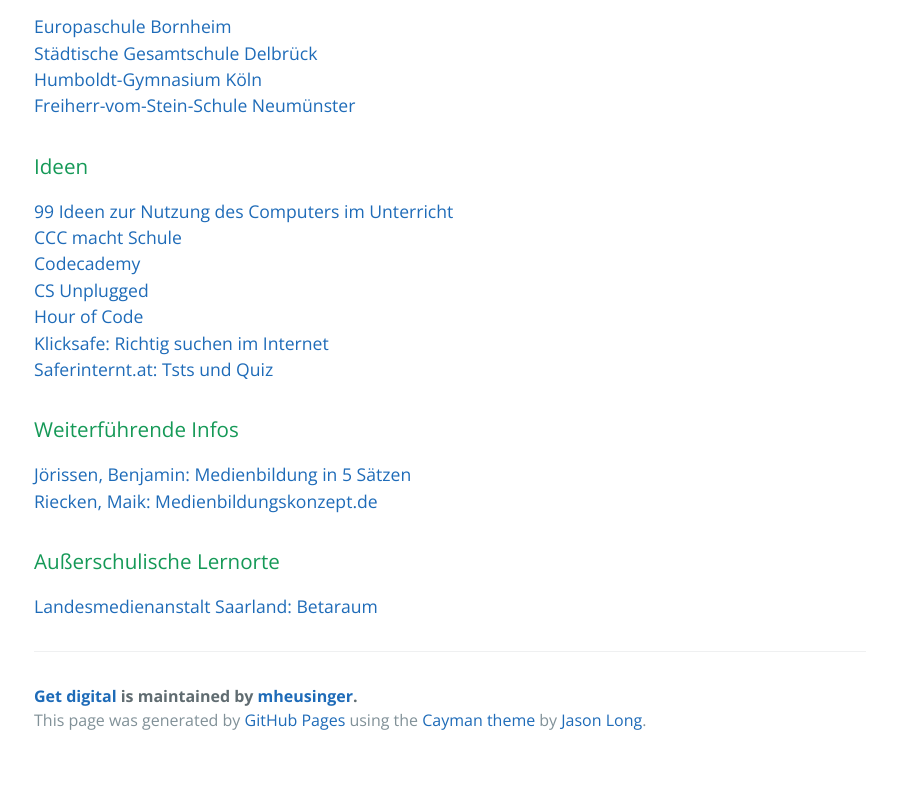
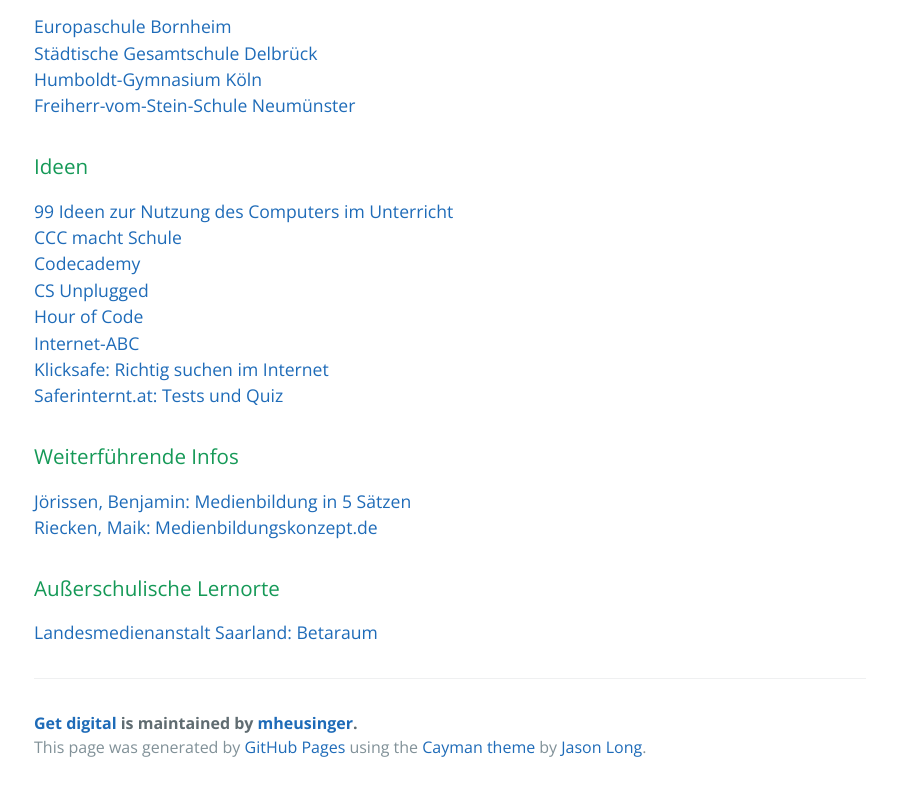
Before and after one commit to mheusinger/getdigital, a plain HTML site: page index.html in a window 1280 px wide. Shown: the part 1936-2727 px from the top of the page, without its empty margins (190-1087 px from the left). Before the commit the page ends 2700 px from the top, so only its background shows below. Drawn offline with nearby package versions, Linux system fonts and the light colour scheme.

Commit message:
Update index.html

```diff
--- a/index.html
+++ b/index.html
@@ -99,8 +99,9 @@
        <a href="https://www.codecademy.com">Codecademy</a><br />
        <a href="http://csunplugged.org">CS Unplugged</a><br />
        <a href="https://hourofcode.com/de">Hour of Code</a><br />
+       <a href="https://www.internet-abc.de/kinder/lernen-schule/lernmodule/">Internet-ABC</a><br />
        <a href="http://www.klicksafe.de/service/materialien/broschueren-ratgeber/richtig-suchen-im-internet/">Klicksafe: Richtig suchen im Internet</a><br />
-       <a href="https://www.saferinternet.at/tests-und-quiz/">Saferinternt.at: Tsts und Quiz</a><br />
+       <a href="https://www.saferinternet.at/tests-und-quiz/">Saferinternt.at: Tests und Quiz</a><br />
 
        <h3>
        <a id="weiterführende-infos" class="anchor" href="#weiterführende-infos" aria-hidden="true"><span aria-hidden="true" class="octicon octicon-link"></span></a>Weiterführende Infos</h3>
```
